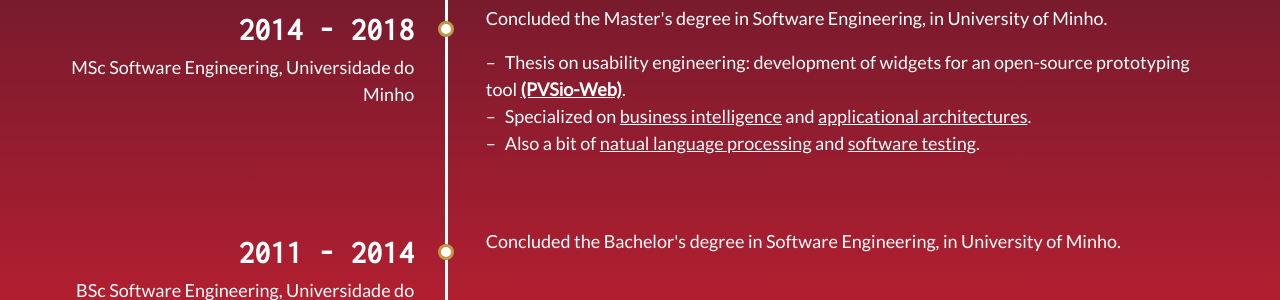
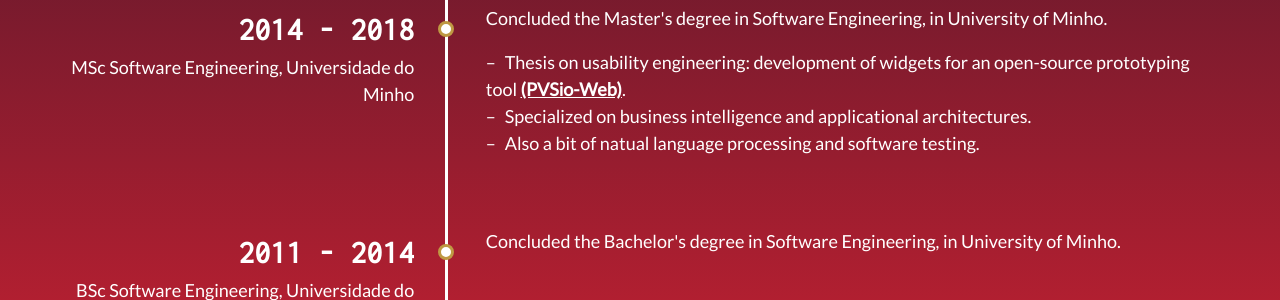
Before and after one commit to ikas/ikas.github.io, a Jekyll site: the page built from index.md, in a window 1280 px wide and 900 px high, scrolled down 1377 px. Shown: the part 155-455 px from the top of the window. Built offline with Jekyll 4.4.1, drawn with Linux system fonts in a browser that asks for light colours; our own code applies the rules of GitHub Pages for plain Markdown files.

Commit message:
no underlines

```diff
--- a/_layouts/home.html
+++ b/_layouts/home.html
@@ -80,8 +80,8 @@ layout: default
       <p>Concluded the Master's degree in Software Engineering, in University of Minho.</p>
       <ul>
         <li>Thesis on usability engineering: development of widgets for an open-source prototyping tool <a href="http://www.pvsioweb.org/">(PVSio-Web)</a>.</li>
-        <li>Specialized on <u>business intelligence</u> and <u>applicational architectures</u>.
-        <li>Also a bit of <u>natual language processing</u> and <u>software testing</u>.
+        <li>Specialized on business intelligence and applicational architectures.
+        <li>Also a bit of natual language processing and software testing.
       </ul>
     </div>
   </div>
```
